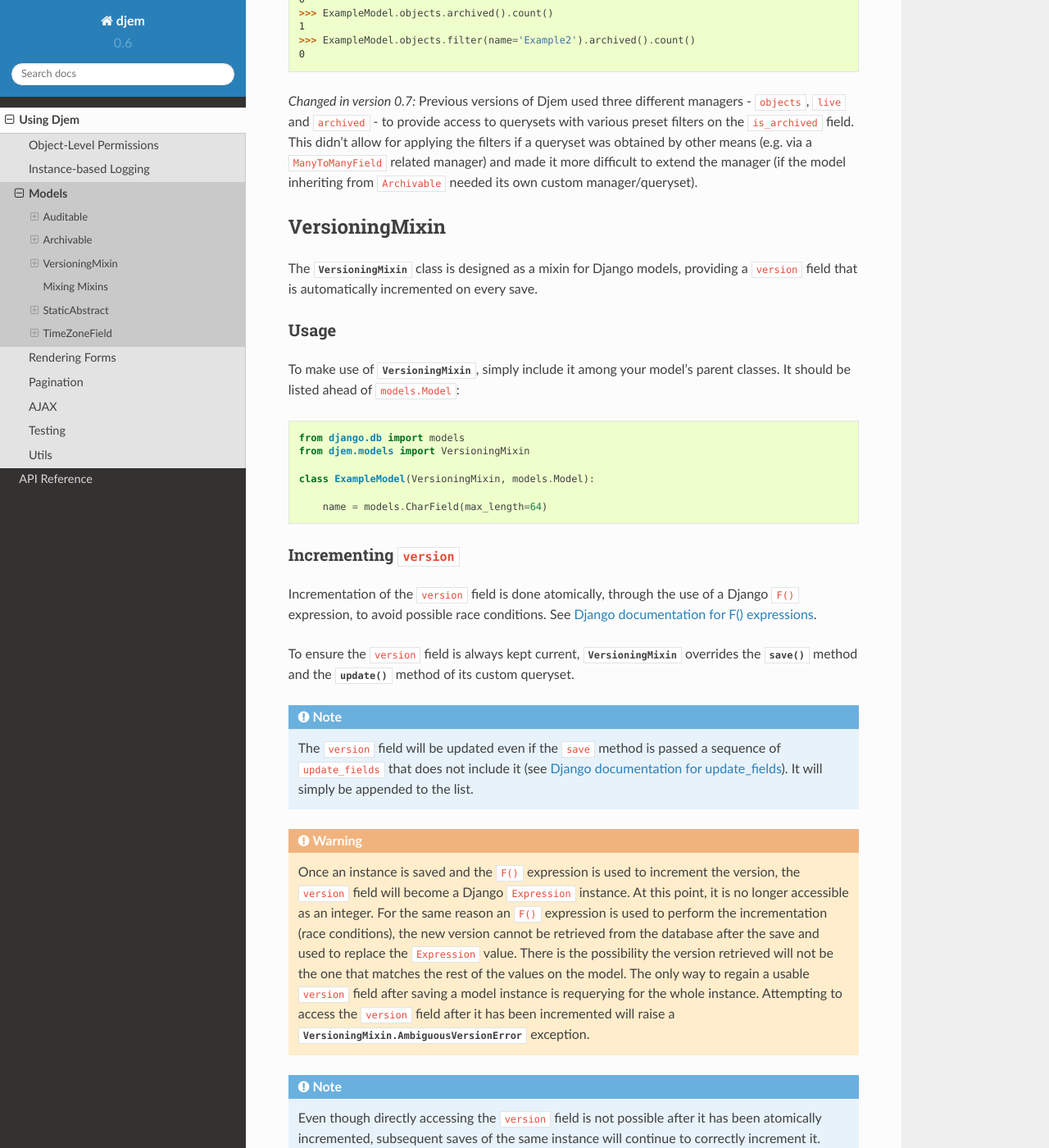
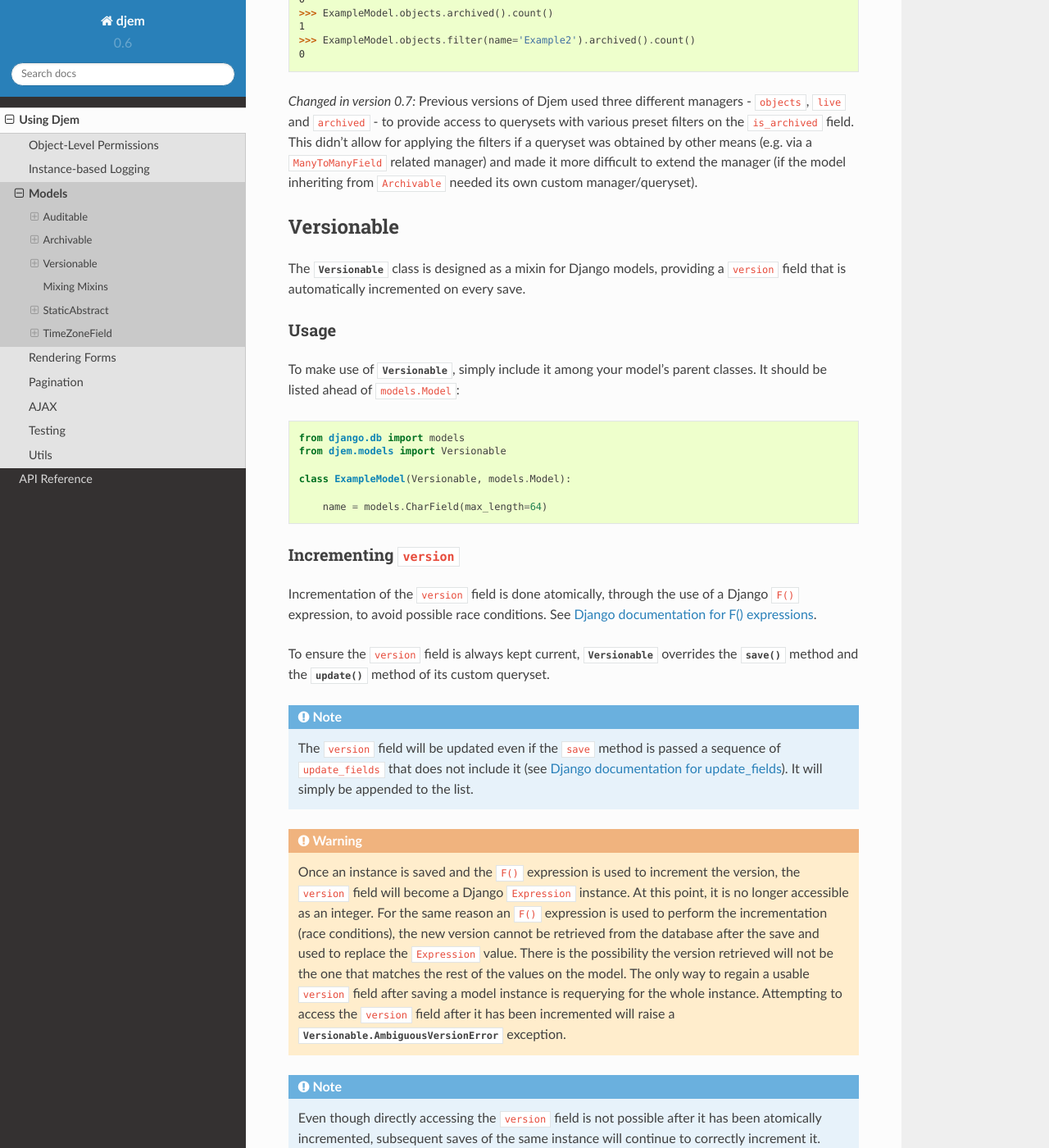
Before and after one commit to oogles/djem, a Sphinx documentation site: the page built from docs/topics/models.rst, in a window 1280 px wide and 1400 px high, scrolled down 6711 px. Shown: the whole window at 82% size. Built offline with Sphinx 7.4.7 and the Read the Docs theme 2.0.0, drawn with Linux system fonts in a browser that asks for light colours; some of the changed text lies outside the part shown.

Commit message:
Renamed VersioningMixin to Versionable. Renamed VersioningQuerySet to VersionableQuerySet.

```diff
--- a/CHANGELOG.rst
+++ b/CHANGELOG.rst
@@ -11,6 +11,7 @@ A number of features are renamed. In all cases, the old names remain available f
 * Dropped support for Django versions below 2.2
 * Renamed ``CommonInfoMixin`` and ``CommonInfoQuerySet`` to ``Auditable`` and ``AuditableQuerySet``, respectively
 * Renamed ``ArchivableMixin`` to ``Archivable``
+* Renamed ``VersioningMixin`` and ``VersioningQuerySet`` to ``Versionable`` and ``VersionableQuerySet``, respectively
 * Renamed ``CommonInfoForm`` to ``AuditableForm``
 * Renamed ``DJEM_COMMON_INFO_USER_REQUIRED_ON_SAVE`` setting to ``DJEM_AUDITABLE_USER_REQUIRED_ON_SAVE``
 * Added ``UNDEFINED`` constant
--- a/docs/topics/models.rst
+++ b/docs/topics/models.rst
@@ -298,35 +298,35 @@ Filtering shortcuts
     Previous versions of Djem used three different managers - ``objects``, ``live`` and ``archived`` - to provide access to querysets with various preset filters on the ``is_archived`` field. This didn't allow for applying the filters if a queryset was obtained by other means (e.g. via a ``ManyToManyField`` related manager) and made it more difficult to extend the manager (if the model inheriting from ``Archivable`` needed its own custom manager/queryset).
 
 
-.. _versioningmixin:
+.. _versionable:
 
-VersioningMixin
-===============
+Versionable
+===========
 
-The :class:`VersioningMixin` class is designed as a mixin for Django models, providing a ``version`` field that is automatically incremented on every save.
+The :class:`Versionable` class is designed as a mixin for Django models, providing a ``version`` field that is automatically incremented on every save.
 
 Usage
 -----
 
-To make use of :class:`VersioningMixin`, simply include it among your model's parent classes. It should be listed ahead of ``models.Model``:
+To make use of :class:`Versionable`, simply include it among your model's parent classes. It should be listed ahead of ``models.Model``:
 
 .. code-block:: python
 
     from django.db import models
-    from djem.models import VersioningMixin
+    from djem.models import Versionable
 
-    class ExampleModel(VersioningMixin, models.Model):
+    class ExampleModel(Versionable, models.Model):
 
         name = models.CharField(max_length=64)
 
-.. _versioningmixin-incrementing-version:
+.. _versionable-incrementing-version:
 
 Incrementing ``version``
 ------------------------
 
 Incrementation of the ``version`` field is done atomically, through the use of a Django ``F()`` expression, to avoid possible race conditions. See `Django documentation for F() expressions <https://docs.djangoproject.com/en/stable/ref/models/expressions/#django.db.models.F>`_.
 
-To ensure the ``version`` field is always kept current, :class:`VersioningMixin` overrides the :meth:`~VersioningMixin.save` method and the :meth:`~VersioningQuerySet.update` method of its custom queryset.
+To ensure the ``version`` field is always kept current, :class:`Versionable` overrides the :meth:`~Versionable.save` method and the :meth:`~VersionableQuerySet.update` method of its custom queryset.
 
 .. note::
 
@@ -335,7 +335,7 @@ To ensure the ``version`` field is always kept current, :class:`VersioningMixin`
 .. warning::
 
     Once an instance is saved and the ``F()`` expression is used to increment the version, the ``version`` field will become a Django ``Expression`` instance. At this point, it is no longer accessible as an integer. For the same reason an ``F()`` expression is used to perform the incrementation (race conditions), the new version cannot be retrieved from the database after the save and used to replace the ``Expression`` value. There is the possibility the version retrieved will not be the one that matches the rest of the values on the model. The only way to regain a usable ``version`` field after saving a model instance is requerying for the whole instance.
-    Attempting to access the ``version`` field after it has been incremented will raise a :exc:`VersioningMixin.AmbiguousVersionError` exception.
+    Attempting to access the ``version`` field after it has been incremented will raise a :exc:`Versionable.AmbiguousVersionError` exception.
 
 .. note::
 
@@ -347,7 +347,7 @@ Mixing Mixins
 
 A model can include any combination of the above mixins. However, since they all use custom managers/querysets to provide additional functionality unique to them, a model using multiple mixins will need to provide its own manager/queryset that incorporates the functionality of each. The custom querysets have been designed to make this as simple as possible, without any additional customisation necessary.
 
-For a ready-made combination of all three mixins (:ref:`auditable`, :ref:`archivable` and :ref:`versioningmixin`), see :ref:`staticabstract`.
+For a ready-made combination of all three mixins (:ref:`auditable`, :ref:`archivable` and :ref:`versionable`), see :ref:`staticabstract`.
 
 The following is an example of a model using the :ref:`auditable` and :ref:`archivable`:
 
@@ -375,10 +375,10 @@ The following is an example of a model using the :ref:`auditable` and :ref:`arch
 StaticAbstract
 ==============
 
-:class:`StaticAbstract` is a combination of :ref:`auditable`, :ref:`archivable` and :ref:`versioningmixin`. It is designed as an abstract base class for models, rather than a mixin itself. It includes all the fields and functionality offered by each of the mixins, including:
+:class:`StaticAbstract` is a combination of :ref:`auditable`, :ref:`archivable` and :ref:`versionable`. It is designed as an abstract base class for models, rather than a mixin itself. It includes all the fields and functionality offered by each of the mixins, including:
 
 * :ref:`Maintaining the accuracy <auditable-maintaining-accuracy>` of ``date_modified`` and ``user_modified`` as changes are made.
-* Automatically and :ref:`atomically incrementing <versioningmixin-incrementing-version>` ``version`` as changes are made.
+* Automatically and :ref:`atomically incrementing <versionable-incrementing-version>` ``version`` as changes are made.
 * Allowing :ref:`archiving and unarchiving <archivable-archiving-unarchiving>`.
 * Providing :ref:`ownership checking <auditable-ownership-checking>`.
 
```
Also changed, not shown: docs/ref/models.rst (+15 -21 lines), 3 other files.
